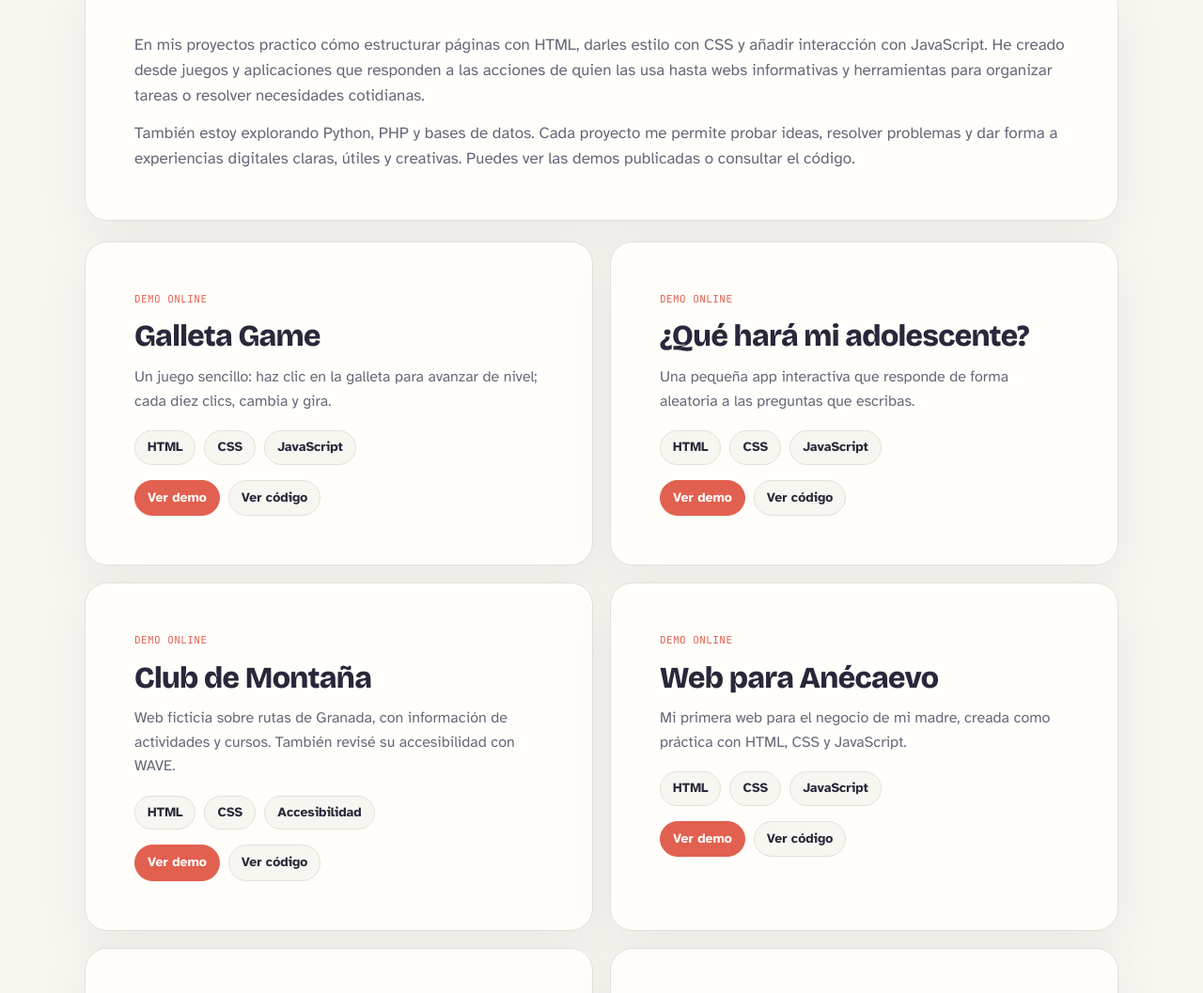
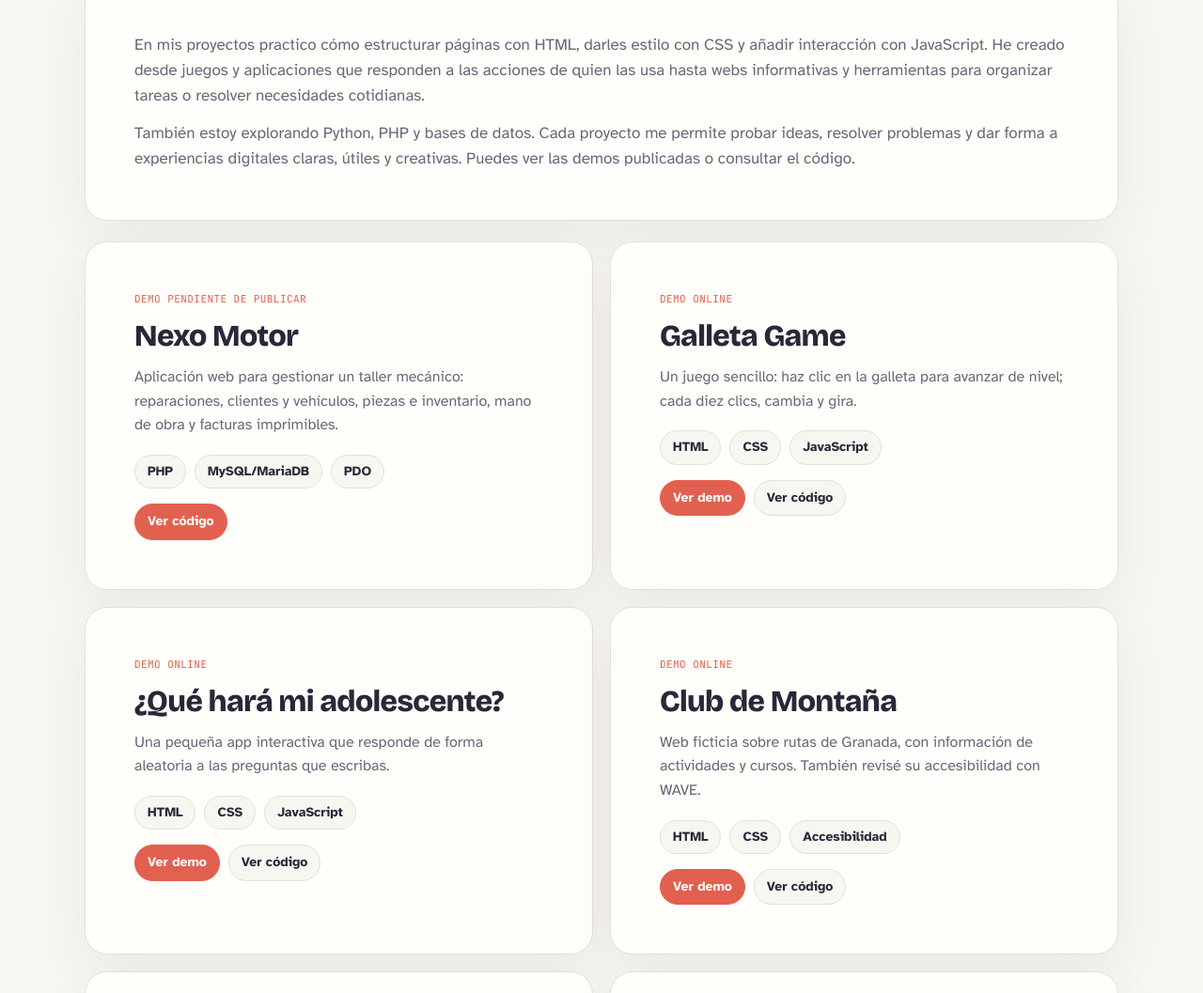
Before and after one commit to marianmmr8/github.com-marianmmr8-Portfolio-cv-Marian, a plain HTML site: page index.html in a window 1280 px wide. Shown: the part 1020-2077 px from the top of the page at 94% size. Drawn offline with nearby package versions, Linux system fonts and the light colour scheme.

Commit message:
taller añadido

```diff
--- a/index.html
+++ b/index.html
@@ -164,6 +164,24 @@
           </div>
 
           <div class="project-grid">
+            <article class="panel project-card">
+              <span class="project-status">Demo pendiente de publicar</span>
+              <h2>Nexo Motor</h2>
+              <p>
+                Aplicación web para gestionar un taller mecánico: reparaciones,
+                clientes y vehículos, piezas e inventario, mano de obra y facturas
+                imprimibles.
+              </p>
+              <ul class="skills" aria-label="Tecnologías de Nexo Motor">
+                <li>PHP</li>
+                <li>MySQL/MariaDB</li>
+                <li>PDO</li>
+              </ul>
+              <div class="project-links">
+                <a href="https://github.com/marianmmr8/taller-mecanico" target="_blank" rel="noopener noreferrer">Ver código</a>
+              </div>
+            </article>
+
             <article class="panel project-card">
               <span class="project-status">Demo online</span>
               <h2>Galleta Game</h2>
```
